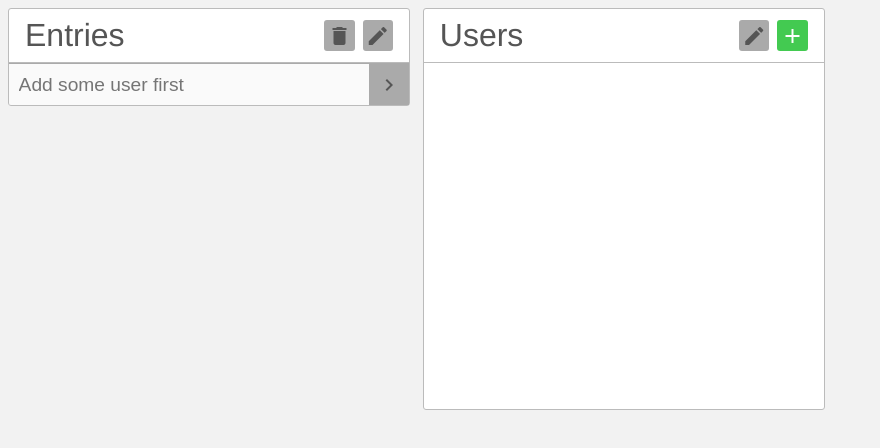
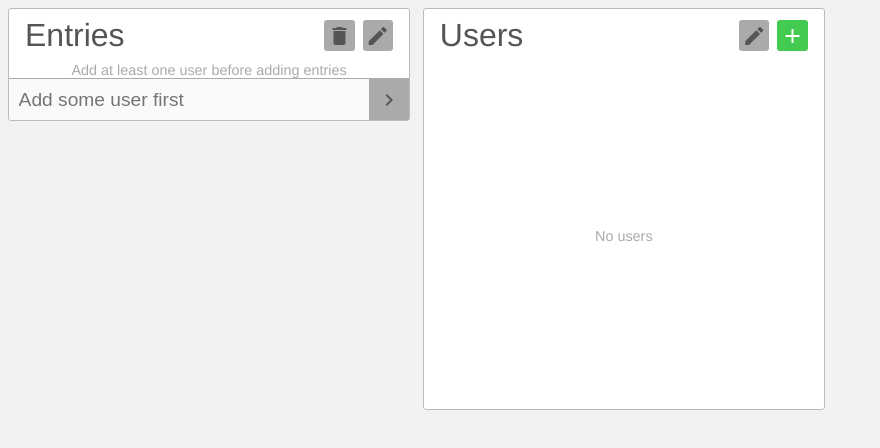
Before and after one commit to jackss011/spesa-counter, a React app: page / in a window 1280 px wide. Shown: the top 448 px of the page, without its empty margins (0-880 px from the left). Built offline with nearby package versions, Linux system fonts and the light colour scheme.

Commit message:
Displaying InfoText if no users or no entries

```diff
--- a/app/src/view/entries/EntryPane.jsx
+++ b/app/src/view/entries/EntryPane.jsx
@@ -1,21 +1,40 @@
 import React from 'react'
+import {connect} from 'react-redux'
 
 import EntryList from './EntryList'
 import EntryHeader from './EntryHeader'
 import EntryInputBox from './EntryInputBox'
+import InfoText from 'view/generic/InfoText'
+import {isObjectEmpty} from 'model/utils'
 
 
-class EntriesPane extends React.Component {
+class EntryPane extends React.Component {
     render() {
+        const showList = this.props.hasEntries;
+        const hasUsers = this.props.hasUsers;
+
         return (
             <div className="entry-pane">
                 <EntryHeader/>
-                <EntryList/>
-                <div className="flex-space"/>
+                {showList && <EntryList/>}
+                {showList && <div className="flex-space"/>}
+                {!showList &&
+                    <InfoText text={hasUsers
+                        ? 'No entries yet'
+                        : 'Add at least one user before adding entries'}
+                    />
+                }
                 <EntryInputBox/>
             </div>
         )
     }
 }
 
-export default EntriesPane
+function mapStateToProps({entries, users}) {
+    return {
+        hasEntries: !isObjectEmpty(entries),
+        hasUsers: !isObjectEmpty(users),
+    };
+}
+
+export default connect(mapStateToProps)(EntryPane);
--- a/app/src/view/users/UserPane.jsx
+++ b/app/src/view/users/UserPane.jsx
@@ -1,18 +1,32 @@
 import React from 'react'
+import {connect} from 'react-redux'
 
 import UserHeader from './UserHeader'
 import UserList from './UserList'
+import InfoText from 'view/generic/InfoText'
+import {isObjectEmpty} from 'model/utils'
 
 
 class UserPane extends React.Component {
     render() {
+        const showList = this.props.hasUsers;
+
         return (
             <div className="user-pane">
                 <UserHeader/>
-                <UserList/>
+                {showList
+                    ? <UserList/>
+                    : <InfoText text='No users'/>
+                }
             </div>
         );
     }
 }
 
-export default UserPane
+function mapStateToProps({users}) {
+    return {
+        hasUsers: !isObjectEmpty(users),
+    };
+}
+
+export default connect(mapStateToProps)(UserPane);
```
